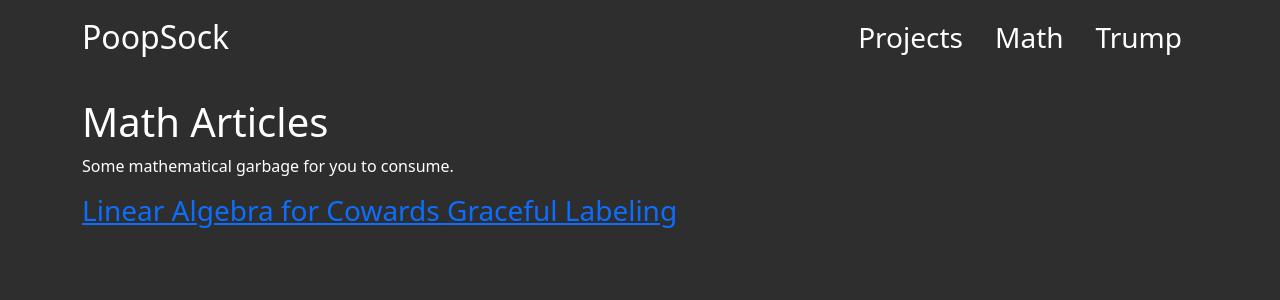
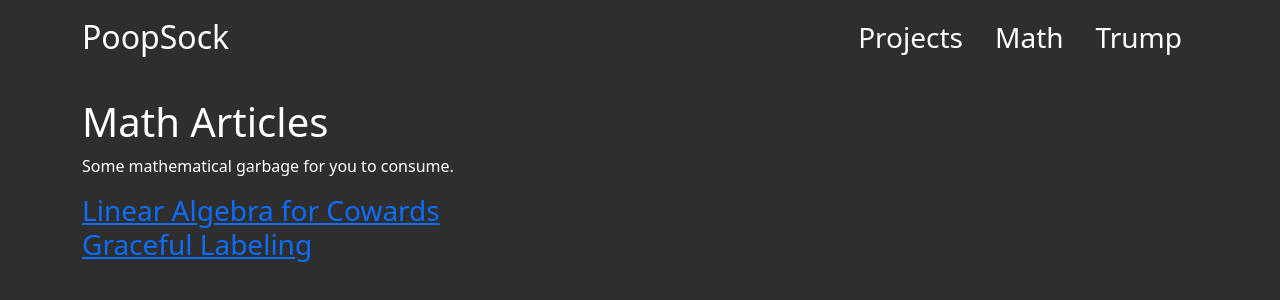
Before and after one commit to JacksonGuy/Poopsock, a plain HTML site: page math.html in a window 1280 px wide. Drawn offline with nearby package versions, Linux system fonts and the light colour scheme; some packages are replaced by stand-ins of ours; files that its build step writes are made by us from their sources.

Commit message:
fixed css

```diff
--- a/math.html
+++ b/math.html
@@ -9,7 +9,7 @@
         <link href="https://cdn.jsdelivr.net/npm/bootstrap@5.3.3/dist/css/bootstrap.min.css" rel="stylesheet" integrity="sha384-QWTKZyjpPEjISv5WaRU9OFeRpok6YctnYmDr5pNlyT2bRjXh0JMhjY6hW+ALEwIH" crossorigin="anonymous">
         <script src="https://cdn.jsdelivr.net/npm/bootstrap@5.3.3/dist/js/bootstrap.bundle.min.js" integrity="sha384-YvpcrYf0tY3lHB60NNkmXc5s9fDVZLESaAA55NDzOxhy9GkcIdslK1eN7N6jIeHz" crossorigin="anonymous"></script>
        	<script type="text/javascript" src="http://cdn.mathjax.org/mathjax/latest/MathJax.js?config=TeX-AMS-MML_HTMLorMML"></script>
-	<link rel="stylesheet" href="style.css">
+	<link rel="stylesheet" href="../style.css">
     </head>
     <body class="main-body">
         <!--#include virtual="header.html" -->
@@ -23,6 +23,7 @@
                 </p>
                 <h3>
                     <a href="/maths/linear-algebra.html"> Linear Algebra for Cowards </a>
+                    <br>
                     <a href="/maths/graceful-labeling.html"> Graceful Labeling </a>
                 </h3>
             </div>
```
